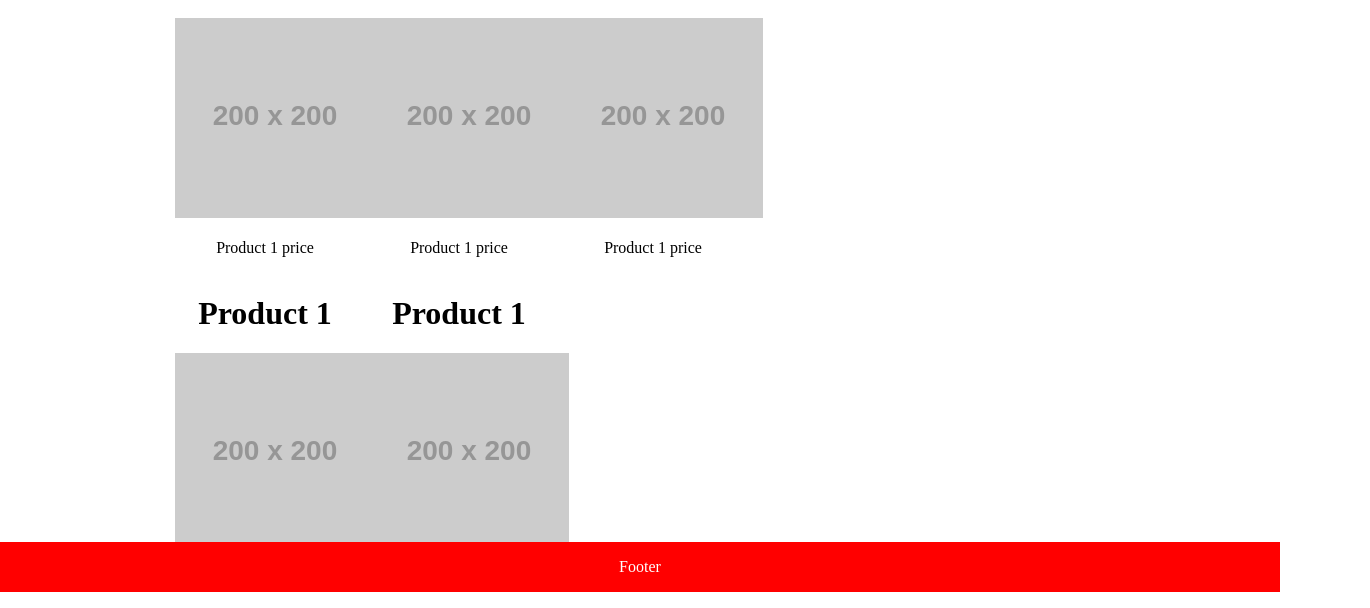
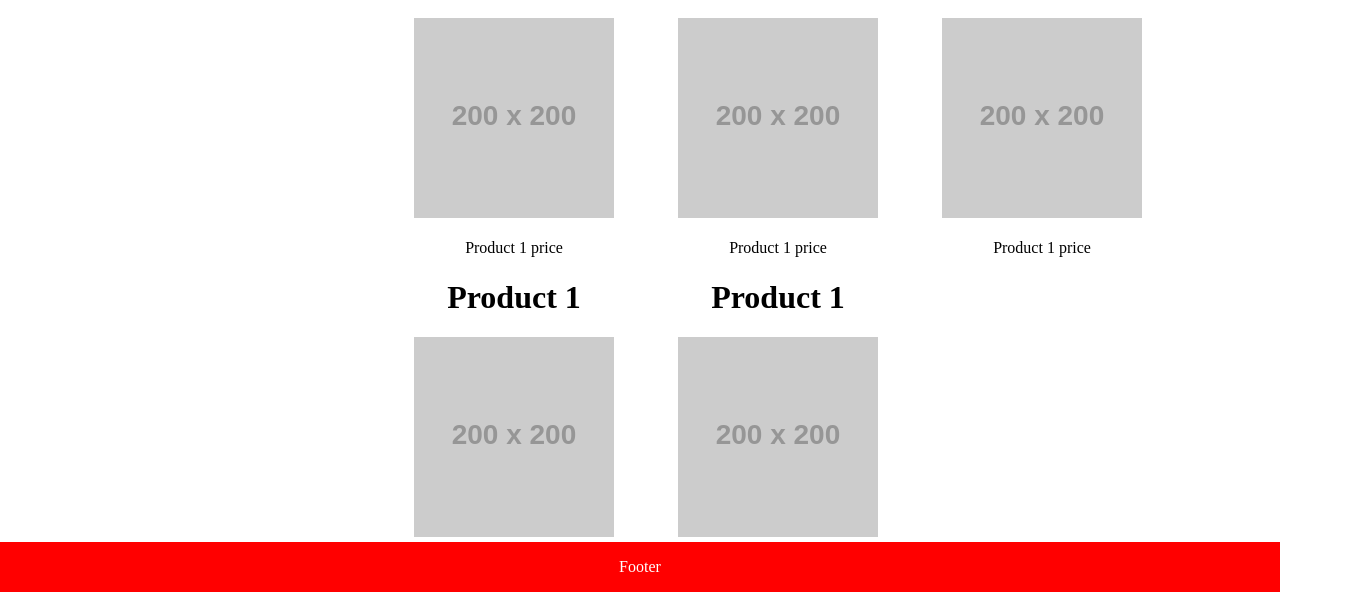
Before and after one commit to MrDevelop636/xhtml, a plain HTML site: page index.html in a window 1280 px wide. Shown: the part 208-816 px from the top of the page, 1370 px wide, since content can reach past the window. Drawn offline with nearby package versions, Linux system fonts and the light colour scheme; placeholder pictures from the web are drawn by us.

Commit message:
Update shopstyles.css

```diff
--- a/shopstyles.css
+++ b/shopstyles.css
@@ -124,6 +124,14 @@ font-family: Arial, Helvetica, sans-serif;
 
 
 }
+.menu a:hover{
+    font-size: 20px;
+    color: black;
+    text-decoration: underline;
+    margin-inline: 10px;
+
+
+}
 .menu {
     display: inline-flex;
     margin-left: 158px;
@@ -158,15 +166,16 @@ font-family: Arial, Helvetica, sans-serif;
 
 
 /*product card styles*/
-.products{
-    width:1200px;
-    margin-left: 170px;
-    margin-right: 170px;
+
+.product{
+	margin-inline: 30px;
+	position: relative;
+	left: 30%;
+	display: inline-block;
+	text-align: center;
+	height: 300px;
+	width: 200px;
+
 }
-.product{
-    text-align: center;
-    display: inline-block;
-    width: calc(15%);
-    margin-inline: 5px;
-}
+
 /*end product card styles*/
```
